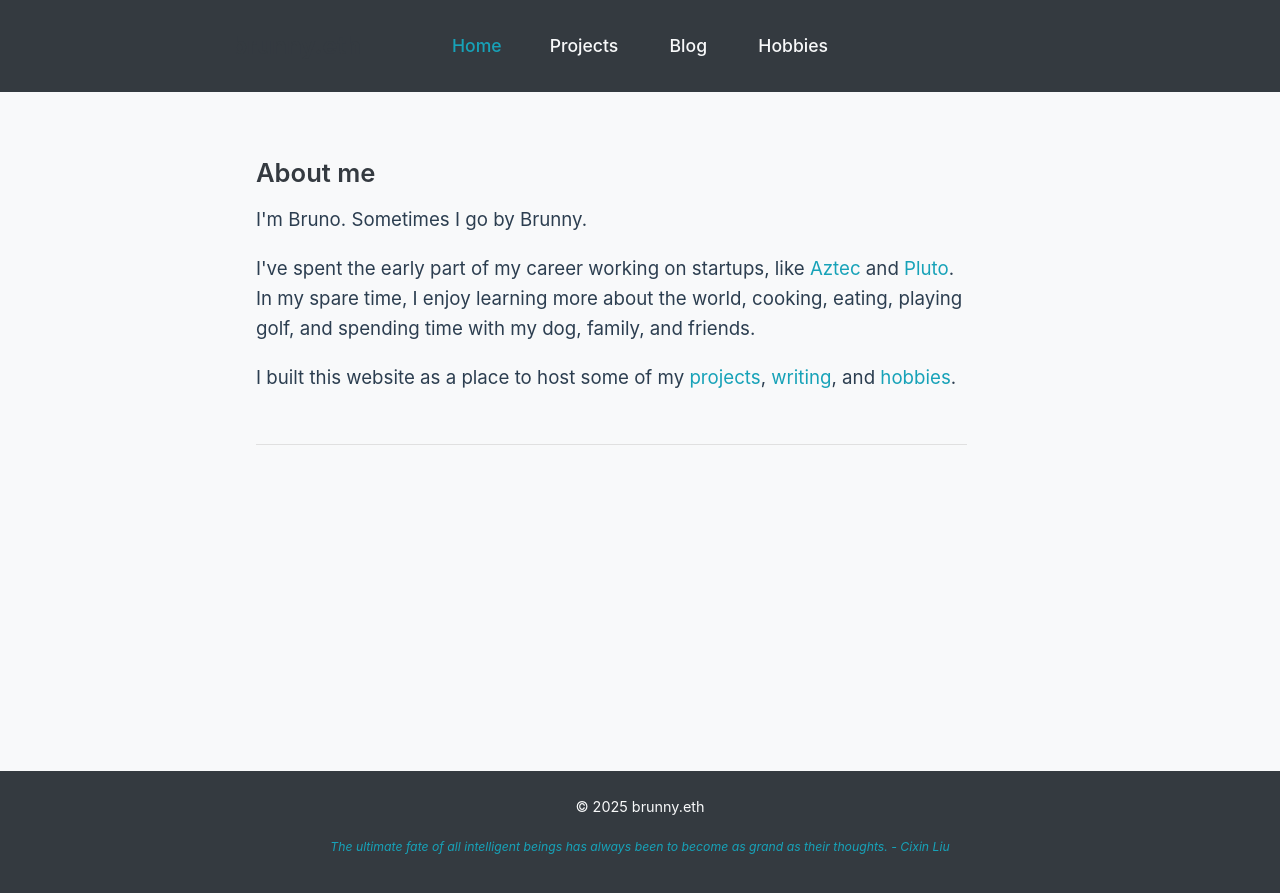
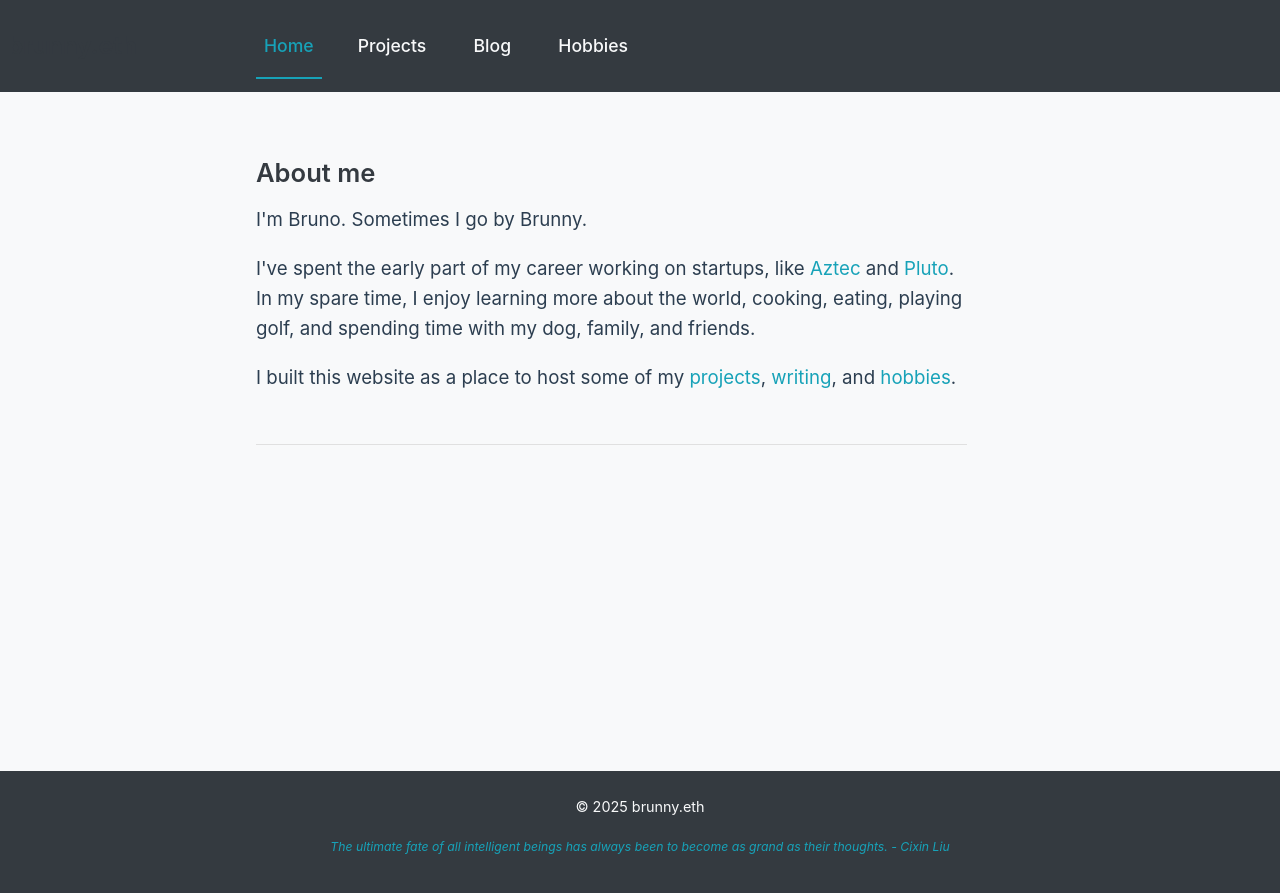
Before and after one commit to brunny-eth/personal-website-project, a Jekyll site: the page built from index.html, in a window 1280 px wide. Shown: the top 893 px of the page. Built offline with Jekyll 4.4.1, drawn with Linux system fonts in a browser that asks for light colours; some web fonts are replaced.

Commit message:
fixed nav padding to be left aligned

```diff
--- a/_layouts/default.html
+++ b/_layouts/default.html
@@ -39,7 +39,7 @@
     </footer>
 
     <script>
-        document.addEventListener('DOMContentLoaded', function() {
+            document.addEventListener('DOMContentLoaded', function() {
             const menuToggle = document.getElementById('menu-toggle');
             const nav = document.querySelector('nav');
 
--- a/assets/main.scss
+++ b/assets/main.scss
@@ -110,12 +110,11 @@ header {
     .header-content {
         display: flex;
         flex-direction: row;
-        justify-content: center; /* Center the content horizontally */
+        justify-content: flex-start;
         align-items: center;
         max-width: var(--max-width-content);
         margin: 0 auto;
-        padding: 0 1rem;
-        position: relative; /* For absolute positioning of the mobile header */
+        padding: 0;
     }
 }
 
@@ -162,19 +161,6 @@ header {
     margin: 2px 0;
     transition: all 0.3s ease;
 }
-
-.menu-toggle.active .bar:nth-child(1) {
-    transform: rotate(-45deg) translate(-4px, 4px);
-}
-
-.menu-toggle.active .bar:nth-child(2) {
-    opacity: 0;
-}
-
-.menu-toggle.active .bar:nth-child(3) {
-    transform: rotate(45deg) translate(-4px, -4px);
-}
-
 
 main {
     max-width: var(--max-width-content);
@@ -228,15 +214,17 @@ main {
 
 // nav
 nav {
-    flex-grow: 0; /* Don't let it grow */
-    margin: 0 auto; /* Center the navigation */
+    flex-grow: 0;
+    margin-left: 0;
+    margin-right: auto;
+    padding-left: 1rem;
 
     ul {
         list-style-type: none;
         padding: 0;
         margin: 0;
         display: flex;
-        gap: 2rem;
+        gap: 1.75rem;
     }
 
     a {
@@ -244,9 +232,24 @@ nav {
         text-decoration: none;
         font-weight: 500;
         font-size: 1.1rem;
+        position: relative;
+        padding: 0.5rem 0;
+        transition: color 0.2s ease;
 
         &:hover, &.active {
             color: var(--accent-color);
+        }
+
+        &.active::after, &:hover::after {
+            content: '';
+            position: absolute;
+            bottom: -3px;
+            left: 0;
+            width: 100%;
+            height: 2px;
+            background-color: var(--accent-color);
+            transform: scaleX(1);
+            transition: transform 0.2s ease;
         }
     }
 }
@@ -587,6 +590,8 @@ footer {
 
     .menu-toggle {
         display: flex;
+        order: 2;
+        margin: 0;
     }
 
     .header-content {
@@ -597,13 +602,20 @@ footer {
     .mobile-header {
         position: static;
         width: 100%;
+        display: flex;
+        justify-content: space-between;
+    }
+
+    .mobile-header h1 {
+        order: 1;
+        margin: 0;
     }
 
     nav {
         display: none;
         width: 100%;
-        position: static; /* Reset position */
-        margin: 0; /* Reset margin */
+        position: static;
+        margin: 0;
 
         &.show {
             display: block;
@@ -660,4 +672,17 @@ footer {
     .book-list {
         gap: 1rem;
     }
+
+
+    .menu-toggle.active .bar:nth-child(1) {
+        transform: translateY(6px) rotate(45deg);
+    }
+
+    .menu-toggle.active .bar:nth-child(2) {
+        opacity: 0;
+    }
+
+    .menu-toggle.active .bar:nth-child(3) {
+        transform: translateY(-6px) rotate(-45deg);
+    }
 }
```
